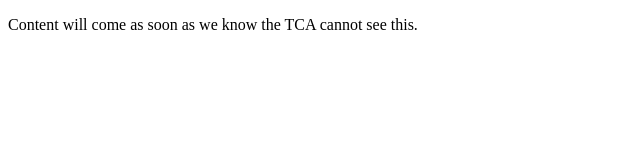
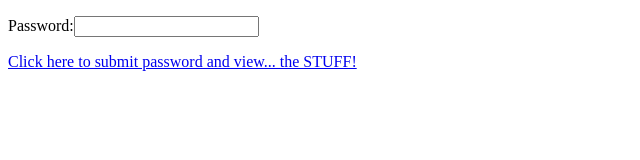
Before and after one commit to anti-tca/anti-tca.github.io, a plain HTML site: page index.html in a window 1280 px wide. Shown: the whole page, without its empty margins (0-640 px from the left). Drawn offline with Linux system fonts and the light colour scheme.

Commit message:
Update index.html

```diff
--- a/index.html
+++ b/index.html
@@ -4,10 +4,22 @@
 <title>
 Secret files on the TCA, aka NHYB Agency
 </title>
+<script>
+  function checkPassword() {
+   var password = document.getElementById("passwordBox");
+   var passwordText = password.value;
+   if(passwordText == "butts-can-fly") {
+    return true;
+   }
+   alert("Access denied! Incorrect password!");
+   return false;
+   }
+ </script>
 </head>
 <body>
-<p>
-Content will come as soon as we know the TCA cannot see this.
-</p>
+<p>Password:<input id="passwordBox" type="password"/></p>
+ <a href="thestuff.html" onclick="return checkPassword();">
+  Click here to submit password and view... the STUFF!
+ </a>
 </body>
 </html>
```
